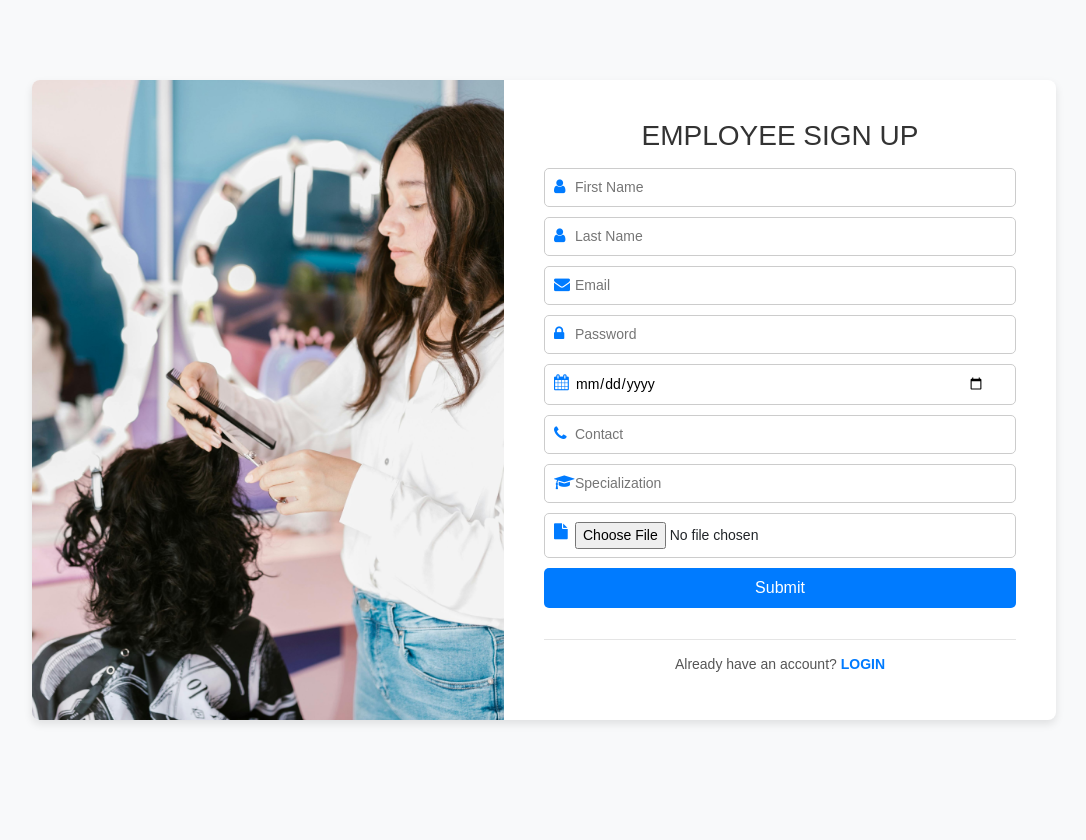
After one commit to GayathryGNair/Onlline_Hair_Salon, a Django app: page /employee_registeration in a window 1280 px wide. The commit adds this page. Shown: the whole page, without its empty margins (96-1182 px from the left). Run offline with Django 5.2, Linux system fonts and the light colour scheme; some libraries are stand-ins or nearby versions.

Commit message:
updations

```diff
--- /dev/null
+++ b/myapp/templates/employee_registeration.html
@@ -0,0 +1,234 @@
+{% load static %}
+<!DOCTYPE html>
+<html lang="en">
+<head>
+    <meta charset="UTF-8">
+    <title>Employee Registration</title>
+    <meta name="viewport" content="width=device-width, initial-scale=1.0">
+    <meta http-equiv="X-UA-Compatible" content="ie=edge">
+    <script src="https://cdnjs.cloudflare.com/ajax/libs/jquery/2.1.3/jquery.min.js"></script>
+    <link rel="stylesheet" href="https://stackpath.bootstrapcdn.com/bootstrap/4.4.1/css/bootstrap.min.css">
+    <link rel="stylesheet" href="https://maxcdn.bootstrapcdn.com/font-awesome/4.7.0/css/font-awesome.min.css">
+
+         <style>
+            @import "https://maxcdn.bootstrapcdn.com/font-awesome/4.7.0/css/font-awesome.min.css";
+            body {
+                margin: 0;
+                padding: 0;
+                font-family: 'Arial', sans-serif;
+                background-color: #f8f9fa;
+                height: 100vh; /* Keep body at full height */
+                display: flex;
+                justify-content: center;
+                align-items: center;
+            }
+            html {
+                overflow-x: hidden;
+                overflow-y: hidden;
+            }
+
+            .wrapper {
+                display: flex;
+                justify-content: center;
+                align-items: center;
+                width: 100%;
+                height: 110%;
+            }
+            .login-container {
+                display: flex;
+                width: 80%;
+                max-width: 1200px;
+                height: 80vh;
+                background: white;
+                border-radius: 8px;
+                box-shadow: 0 4px 8px rgba(0, 0, 0, 0.1);
+                overflow: hidden;
+            }
+            .login-image {
+                flex: 1;
+                background: url("{% static 'images/login.jpg' %}") no-repeat center center;
+                background-size: cover;
+            }
+            .login-box {
+                flex: 1;
+                padding: 40px;
+                display: flex;
+                flex-direction: column;
+                justify-content: center;
+            }
+            .login-box h1 {
+                font-size: 28px;
+                color: #333;
+                margin-bottom: 15px;
+                text-align: center;
+            }
+            .textbox {
+                margin-bottom: 10px;
+                position: relative;
+            }
+            .textbox i {
+                position: absolute;
+                left: 10px;
+                top: 10px;
+                color: #007bff;
+            }
+            .textbox input {
+                width: 100%;
+                padding: 8px 30px;
+                border: 1px solid #ccc;
+                border-radius: 5px;
+                font-size: 14px;
+                transition: border 0.3s;
+            }
+            .textbox input:focus {
+                border-color: #007bff;
+                outline: none;
+            }
+            .btn {
+                width: 100%;
+                background: #007bff;
+                border: none;
+                color: white;
+                padding: 8px;
+                font-size: 16px;
+                border-radius: 5px;
+                cursor: pointer;
+                transition: background 0.3s;
+                margin-bottom: 15px; /* Added margin for spacing */
+            }
+            .btn:hover {
+                background: #0056b3;
+            }
+            h4 {
+                text-align: center;
+                color: #555;
+                font-size: 14px;
+            }
+        </style>
+
+</head>
+<body>
+    <div class="wrapper">
+        <div class="login-container">
+            <div class="login-image"></div>
+            <div class="login-box">
+                <h1>EMPLOYEE SIGN UP</h1>
+                {% if messages %}
+                    <div class="alert alert-success" role="alert">
+                        {% for message in messages %}
+                            {{ message }}
+                        {% endfor %}
+                    </div>
+                {% endif %}
+                <form method="post" action="{% url 'employee_registeration' %}" enctype="multipart/form-data">
+                    {% csrf_token %}
+                    <div class="textbox">
+                        <i class="fa fa-user" aria-hidden="true"></i>
+                        <input type="text" placeholder="First Name" name="first_name" required>
+                    </div>
+                    <div class="textbox">
+                        <i class="fa fa-user" aria-hidden="true"></i>
+                        <input type="text" placeholder="Last Name" name="last_name" required>
+                    </div>
+                    <div class="textbox">
+                        <i class="fa fa-envelope" aria-hidden="true"></i>
+                        <input type="email" placeholder="Email" name="email" required>
+                    </div>
+                    <div class="textbox">
+                        <i class="fa fa-lock" aria-hidden="true"></i>
+                        <input type="password" placeholder="Password" name="password" required>
+                    </div>
+                    <div class="textbox">
+                        <i class="fa fa-calendar" aria-hidden="true"></i>
+                        <input type="date" placeholder="Date of Birth" name="dob" required>
+                    </div>
+                    <div class="textbox">
+                        <i class="fa fa-phone" aria-hidden="true"></i>
+                        <input type="tel" placeholder="Contact" name="contact" required>
+                    </div>
+                    <div class="textbox">
+                        <i class="fa fa-graduation-cap" aria-hidden="true"></i>
+                        <input type="text" placeholder="Specialization" name="specialization">
+                    </div>
+                    <div class="textbox">
+                        <i class="fa fa-file" aria-hidden="true"></i>
+                        <input type="file" name="qualification_certificate" accept=".pdf,.jpg,.jpeg,.png">
+                    </div>
+                    <button type="submit" class="btn">Submit</button>
+                    <hr>
+                </form>
+                <h4>Already have an account? <a style="color: #007bff" href="{% url 'login' %}"><b>LOGIN</b></a></h4>
+            </div>
+        </div>
+    </div>
+
+    <script>
+        $(document).ready(function() {
+            $("form").on("submit", function(event) {
+                let isValid = true;
+                const emailPattern = /^[^\s@]+@[^\s@]+\.[^\s@]+$/;
+                const phonePattern = /^\d{10}$/;
+
+                $(".error").remove();
+
+                // Validate first name
+                const firstName = $("input[name='first_name']").val();
+                if (firstName.length < 2) {
+                    isValid = false;
+                    $("input[name='first_name']").after('<div class="error" style="color:red;">First name must be at least 2 characters long.</div>');
+                }
+
+                // Validate last name
+                const lastName = $("input[name='last_name']").val();
+                if (lastName.length < 1) {
+                    isValid = false;
+                    $("input[name='last_name']").after('<div class="error" style="color:red;">Last name must be at least 2 characters long.</div>');
+                }
+
+                // Validate email
+                const email = $("input[name='email']").val();
+                if (!emailPattern.test(email)) {
+                    isValid = false;
+                    $("input[name='email']").after('<div class="error" style="color:red;">Please enter a valid email address.</div>');
+                }
+
+                // Validate password
+                const password = $("input[name='password']").val();
+                const passwordUppercase = /[A-Z]/.test(password);
+                const passwordSpecialChar = /[!@#$%^&*(),.?":{}|<>]/.test(password);
+                if (password.length < 6 || !passwordUppercase || !passwordSpecialChar) {
+                    isValid = false;
+                    $("input[name='password']").after('<div class="error" style="color:red;">Password must be at least 6 characters long and contain at least one uppercase letter and one special character.</div>');
+                }
+
+                // Validate contact number
+                const contact = $("input[name='contact']").val();
+                if (!phonePattern.test(contact)) {
+                    isValid = false;
+                    $("input[name='contact']").after('<div class="error" style="color:red;">Contact number must be exactly 10 digits long.</div>');
+                }
+
+                // Date of birth validation
+                const dob = new Date($("input[name='dob']").val());
+                const today = new Date();
+                const minAge = 18;
+                const age = today.getFullYear() - dob.getFullYear();
+                const monthDiff = today.getMonth() - dob.getMonth();
+                const dayDiff = today.getDate() - dob.getDate();
+
+                if (dob >= today) {
+                    isValid = false;
+                    $("input[name='dob']").after('<div class="error" style="color:red;">Date of birth cannot be a future date.</div>');
+                } else if (age < minAge || (age === minAge && (monthDiff < 0 || (monthDiff === 0 && dayDiff < 0)))) {
+                    isValid = false;
+                    $("input[name='dob']").after('<div class="error" style="color:red;">You must be at least 18 years old to register.</div>');
+                }
+
+                if (!isValid) {
+                    event.preventDefault();
+                }
+            });
+        });
+    </script>
+</body>
+</html>
--- a/myapp/templates/index.html
+++ b/myapp/templates/index.html
@@ -44,7 +44,7 @@
 			  </a>
 			  <div class="dropdown-menu" aria-labelledby="signupDropdown">
 				<a class="dropdown-item" href="{% url 'register' %}">Sign Up as Client</a>
-				<a class="dropdown-item" href="#">Sign Up as Employee</a>
+				<a class="dropdown-item" href="{% url 'employee_registeration' %}">Sign Up as Employee</a>
 			  </div>
 			</li>
 			<li class="nav-item"><a href="{% url 'for_men' %}" class="nav-link"></a></li>
--- a/myapp/urls.py
+++ b/myapp/urls.py
@@ -39,6 +39,7 @@ urlpatterns = [
     path('manage_service/', views.manage_service, name='manage_service'),
     path('edit_services/<int:service_id>/', edit_services, name='edit_services'),
     path('delete_service/<int:service_id>/', delete_service, name='delete_service'),
+    path('employee_registeration', views.employee_registeration, name='employee_registeration'),
     # path('schedule_interview/', views.schedule_interview, name='schedule_interview'),
 
     path('client_update/', views.client_update, name='client_update'),
--- a/myapp/views.py
+++ b/myapp/views.py
@@ -166,10 +166,17 @@ def login(request):
         try:
             user = Employee.objects.get(email=email)
             if check_password(password, user.password):
-                request.session['user_id'] = user.id
-                request.session['user_type'] = 'employee'
-                messages.success(request, 'Login successful!')
-                return redirect('employee_dashboard')
+                if not user.approved:
+                    messages.error(request, "Your account is not yet approved. Please wait for admin approval.")
+                    return redirect('login')
+                elif not user.status:
+                    messages.error(request, "Your account is inactive. Please contact admin.")
+                    return redirect('login')
+                else:
+                    request.session['user_id'] = user.id
+                    request.session['user_type'] = 'employee'
+                    messages.success(request, 'Login successful!')
+                    return redirect('employee_dashboard')
             else:
                 messages.error(request, 'Invalid email or password.')
                 return redirect('login')
@@ -178,7 +185,6 @@ def login(request):
             return redirect('login')
 
     return render(request, 'login.html')
-
 def register(request):
     if request.method == 'POST':
         first_name = request.POST['first_name']
@@ -187,7 +193,6 @@ def register(request):
         password = request.POST['password']
         dob = request.POST['dob']
         contact = request.POST['contact']
-        status = request.POST['status']
 
         # Check if email or contact already exists in both Client and Employee
         if Client.objects.filter(email=email).exists() or Employee.objects.filter(email=email).exists():
@@ -201,30 +206,18 @@ def register(request):
         # Hash the password
         hashed_password = make_password(password)
 
-        # Create user depending on status
+        # Create client
         try:
-            if status == 'client':
-                client = Client(
-                    first_name=first_name,
-                    last_name=last_name,
-                    email=email,
-                    password=hashed_password,  # Store hashed password
-                    dob=dob,
-                    contact=contact
-                )
-                client.save()
-                messages.success(request, 'Registration successful! You can now log in.')
-            elif status == 'employee':
-                employee = Employee(
-                    first_name=first_name,
-                    last_name=last_name,
-                    email=email,
-                    password=hashed_password,  # Store hashed password
-                    dob=dob,
-                    contact=contact
-                )
-                employee.save()
-                messages.success(request, 'Registration successful! You can now log in.')
+            client = Client(
+                first_name=first_name,
+                last_name=last_name,
+                email=email,
+                password=hashed_password,  # Store hashed password
+                dob=dob,
+                contact=contact
+            )
+            client.save()
+            messages.success(request, 'Registration successful! You can now log in.')
 
             # Send confirmation email
             subject = 'Welcome to Our Service'
@@ -239,7 +232,43 @@ def register(request):
             messages.error(request, 'An error occurred during registration. Please try again.')
             return render(request, 'register.html')  # Re-render the form with error
 
-    return render(request, 'register.html')  # Render the registration form
+    return render(request, 'register.html')
+
+from django.shortcuts import render, redirect
+from django.contrib import messages
+from .models import Employee
+from django.contrib.auth.hashers import make_password
+
+def employee_registeration(request):
+    if request.method == 'POST':
+        first_name = request.POST['first_name']
+        last_name = request.POST['last_name']
+        email = request.POST['email']
+        password = request.POST['password']
+        dob = request.POST['dob']
+        contact = request.POST['contact']
+        qualification = request.POST.get('qualification', '')
+        qualification_certificate = request.FILES.get('qualification_certificate')
+
+        if Employee.objects.filter(email=email).exists():
+            messages.error(request, 'Email already exists')
+            return render(request, 'employee_registeration.html')
+
+        employee = Employee(
+            first_name=first_name,
+            last_name=last_name,
+            email=email,
+            password=make_password(password),
+            dob=dob,
+            contact=contact,
+            qualification=qualification,
+            qualification_certificate=qualification_certificate
+        )
+        employee.save()
+        messages.success(request, 'Registration successful. Please wait for admin approval.')
+        return redirect('login')
+
+    return render(request, 'employee_registeration.html')
 
 def for_men(request):
     return render(request, 'for_men.html')
```
Also changed, not shown: myapp/models.py (+7 -2 lines), myapp/templates/login.html (+45 -2 lines), myapp/templates/manage_employee.html (+19 -3 lines), myapp/templates/register.html (+2 -11 lines), myapp/migrations/0034_employee_qualification_and_more.py (added), myapp/migrations/0035_remove_client_status_remove_employee_status.py (added), myapp/migrations/0036_client_status_employee_status.py (added), myapp/migrations/0037_remove_employee_qualification_and_more.py (added), 2 other files.
